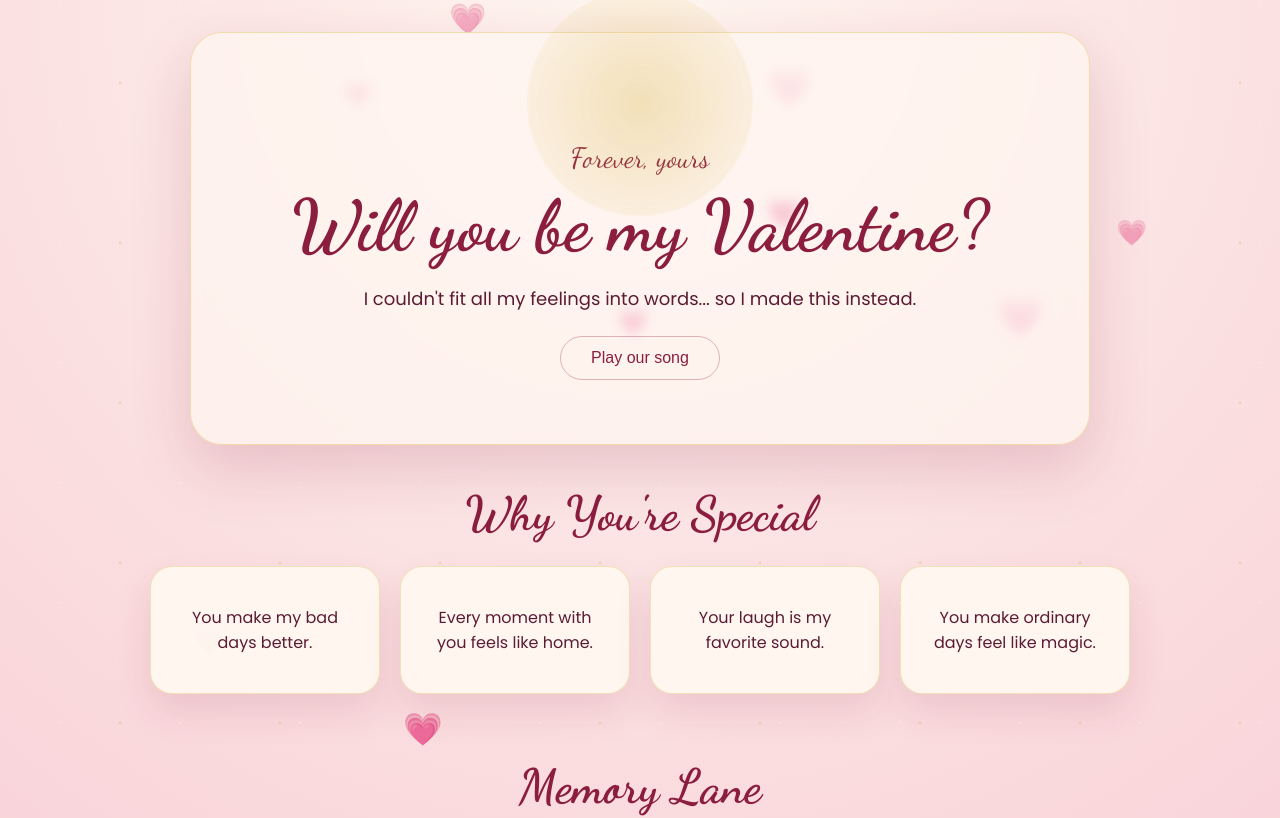
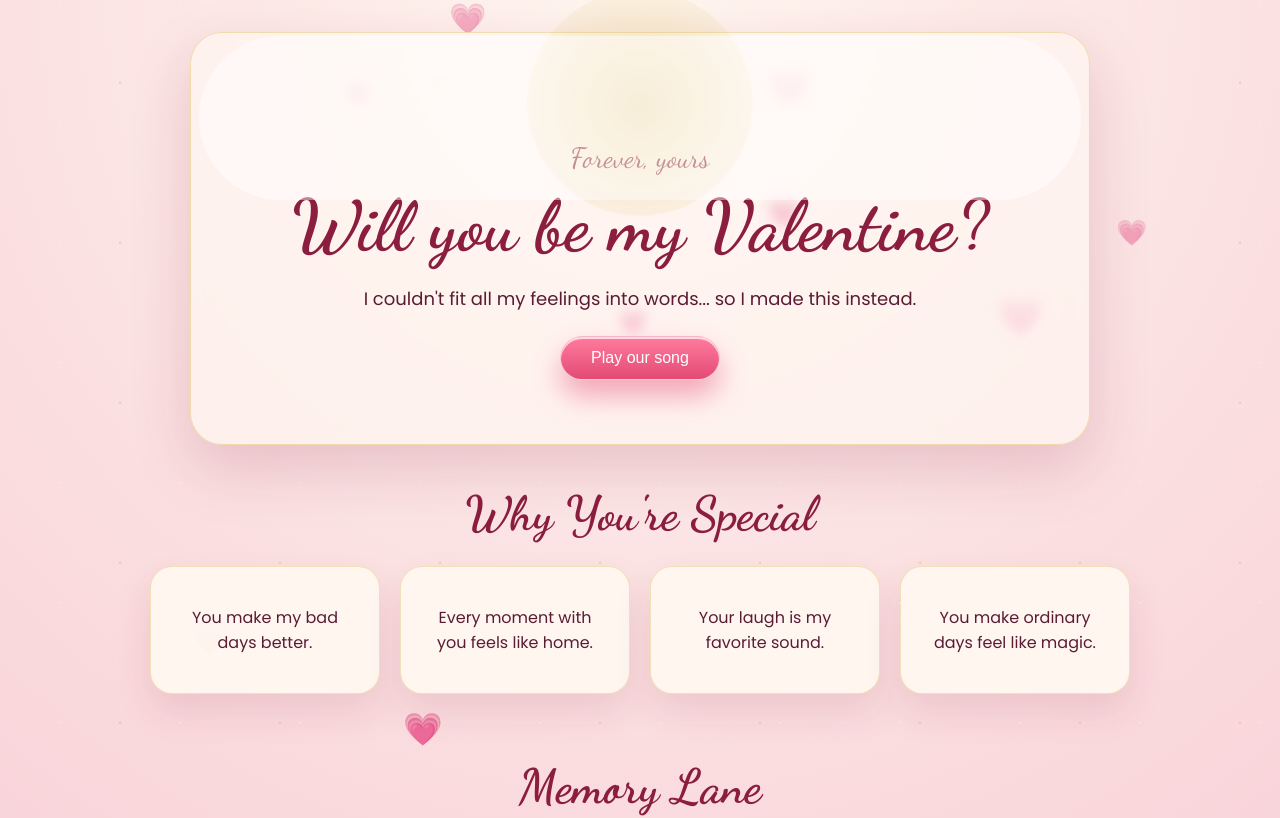
Before and after one commit to agusdongalo/Valentine-Site, a React (Vite) app: page / in a window 1280 px wide. Shown: the top 818 px of the page. Built offline with nearby package versions, Linux system fonts and the light colour scheme; the HTML template or start-up script is replaced by a standard one.

Commit message:
Finishing the repo

```diff
--- a/src/App.css
+++ b/src/App.css
@@ -251,9 +251,22 @@ h3 {
 }
 
 .ghost-button {
-  background: transparent;
-  border: 1px solid rgba(139, 30, 63, 0.3);
-  color: var(--deep-rose);
+  background: linear-gradient(180deg, #ff7c9e 0%, #e34a73 100%);
+  color: #fff;
+  border: 1px solid rgba(255, 255, 255, 0.6);
+  box-shadow:
+    0 16px 28px rgba(227, 74, 115, 0.45),
+    inset 0 2px 0 rgba(255, 255, 255, 0.7);
+}
+
+.ghost-button::after {
+  content: "";
+  position: absolute;
+  inset: 3px 8px auto 8px;
+  height: 40%;
+  border-radius: 999px;
+  background: rgba(255, 255, 255, 0.45);
+  pointer-events: none;
 }
 
 .primary-button:hover,
```
Also changed, not shown: src/main.ts (+7 -6 lines), 8 other files (tests, documents, lock files or other folders).
